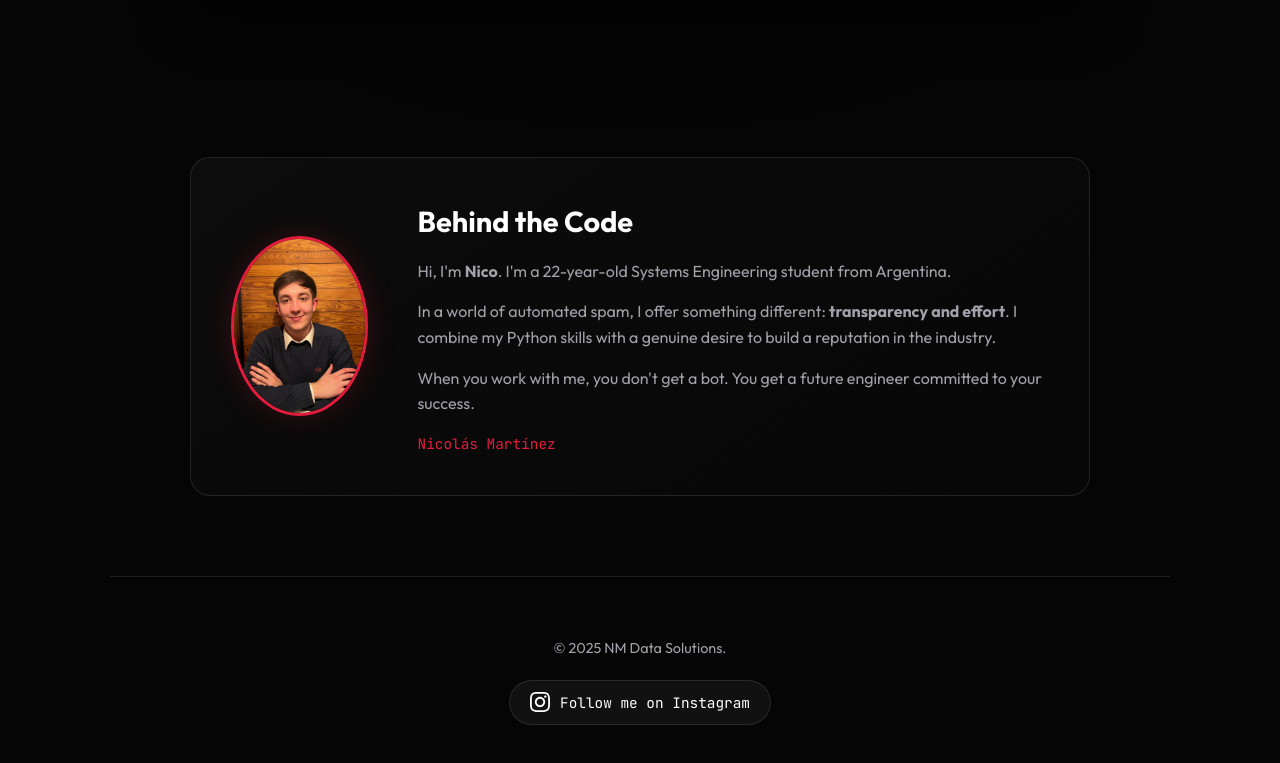
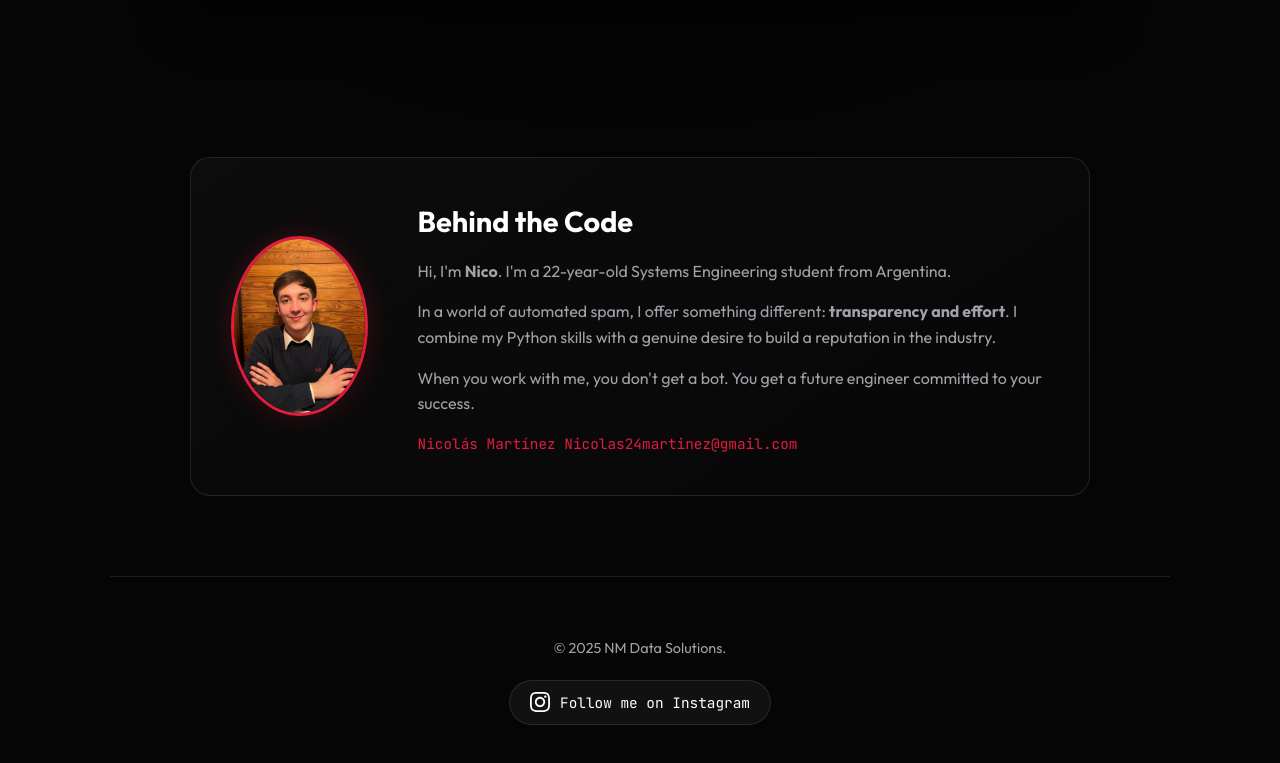
Before and after one commit to Rivernic/Rivernic.github.io, a plain HTML site: page index.html in a window 1280 px wide. Shown: the part 1002-1765 px from the top of the page. Drawn offline with Linux system fonts and the light colour scheme.

Commit message:
Update index.html

```diff
--- a/index.html
+++ b/index.html
@@ -240,7 +240,7 @@
                 <p>Hi, I'm <strong>Nico</strong>. I'm a 22-year-old Systems Engineering student from Argentina.</p>
                 <p>In a world of automated spam, I offer something different: <strong>transparency and effort</strong>. I combine my Python skills with a genuine desire to build a reputation in the industry.</p>
                 <p>When you work with me, you don't get a bot. You get a future engineer committed to your success.</p>
-                <span class="signature">Nicolás Martínez</span>
+                <span class="signature">Nicolás Martínez Nicolas24martinez@gmail.com</span>
             </div>
         </section>
 
```
